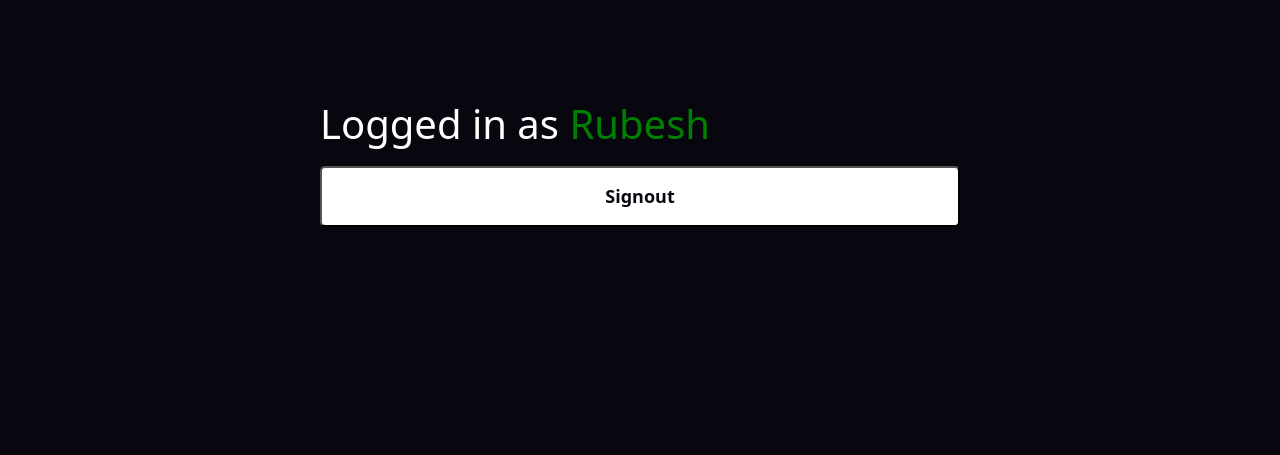
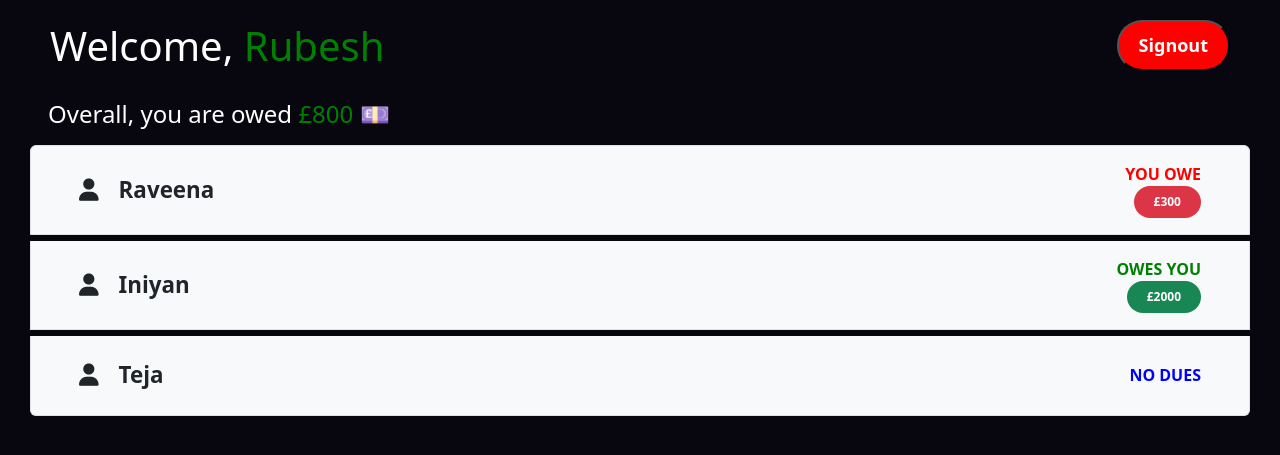
Before and after one commit to RubeshChandar/split-wisely, a Django app: page / in a window 1280 px wide. Shown: the top 455 px of the page. Run offline with Django 5.2, Linux system fonts and the light colour scheme; a user stored in the database is signed in; data comes from the database, SQL or seed files in the repository; both versions use the stored data as it was after the commit; some libraries are stand-ins or nearby versions.

Commit message:
some design changes

```diff
--- a/split/static/split/index.css
+++ b/split/static/split/index.css
@@ -1,20 +1,63 @@
-h1 {
-    color: white;
+.fixed-top {
+    background-color: #080710 !important;
+    padding: 20px 50px;
+    max-height: 100px;
+}
+
+.overall {
     margin-top: 100px;
 }
 
-h1>span {
+h1,
+h4 {
+    color: white;
+}
+
+h1 {
+    height: 100%;
+    margin-bottom: 0;
+}
+
+h1>span,
+h4>span {
     color: green;
 }
 
 button {
-    margin-top: 10px;
-    width: 100%;
+    height: 100%;
     background-color: #ffffff;
     color: #080710;
-    padding: 15px 0;
+    padding: 10px 20px;
     font-size: 18px;
     font-weight: 600;
-    border-radius: 5px;
+    border-radius: 25px;
     cursor: pointer;
 }
+
+.list-group {
+    padding: 5px 30px;
+}
+
+.list-group-item {
+    min-height: 80px;
+    background-color: #f8f9fa;
+    margin: 3px 0px;
+}
+
+.list-group-item:hover {
+    cursor: pointer;
+    background-color: #e9ecef;
+}
+
+.first {
+    font-weight: bold;
+    font-size: 1.4rem;
+}
+
+.first i {
+    margin-right: 20px;
+}
+
+.second>span {
+    padding: 10px 20px;
+}
--- a/split/templates/split/index.html
+++ b/split/templates/split/index.html
@@ -7,10 +7,54 @@
 {% endblock css %}
 
 {% block content %}
-<div class="col-md-6 offset-md-3">
-    <h1>Logged in as <span>{{username|title}}</span></h1>
-    <a href="{% url "signout" %}">
-        <button>Signout</button>
+
+<div class="d-flex justify-content-between align-items-center fixed-top">
+    <h1>Welcome, <span>{{username|title}}</span></h1>
+
+    <a href="{% url "signout" %}" style="margin-left:8px">
+        <button style="background-color:red;color:white">Signout</button>
     </a>
 </div>
+
+<div class="overall px-5">
+    <h4 class='mt-5'> Overall, you are owed <span>{{amount}}</span> 💷</h4>
+</div>
+
+<ul class="list-group">
+    <li class="list-group-item d-flex justify-content-between px-5 py-3">
+        <div class="first d-flex align-items-center">
+            <i class="fa-solid fa-user"></i>
+            Raveena
+        </div>
+        <div class="second d-flex align-items-end flex-column">
+            <div class="text-center m-auto" style="width: 100%;font-weight:bold;color:red">
+                YOU OWE
+            </div>
+            <span class="badge rounded-pill text-bg-danger">£300</span>
+        </div>
+    </li>
+    <li class="list-group-item d-flex justify-content-between px-5 py-3">
+        <div class="first d-flex align-items-center">
+            <i class="fa-solid fa-user"></i>
+            Iniyan
+        </div>
+        <div class="second d-flex align-items-end flex-column">
+            <div class="text-center m-auto" style="width: 100%;font-weight:bold;color:green">
+                OWES YOU
+            </div>
+            <span class="badge rounded-pill text-bg-success">£2000</span>
+        </div>
+    </li>
+    <li class="list-group-item d-flex justify-content-between px-5 py-3">
+        <div class="first d-flex align-items-center">
+            <i class="fa-solid fa-user"></i>
+            Teja
+        </div>
+        <div class="second d-flex align-items-end flex-column">
+            <div class="text-center m-auto" style="width: 100%;font-weight:bold;color:blue">
+                NO DUES
+            </div>
+        </div>
+    </li>
+</ul>
 {% endblock content %}
--- a/split/urls.py
+++ b/split/urls.py
@@ -1,5 +1,5 @@
 from django.urls import path
 from . import views
 urlpatterns = [
-    path("", views.check, name="home"),
+    path("", views.home, name="home"),
 ]
--- a/split/views.py
+++ b/split/views.py
@@ -6,8 +6,8 @@ User = get_user_model()
 
 
 @login_required
-def check(request):
+def home(request):
     user = request.user
     if user in User.objects.all():
         print("In the records")
-    return render(request, "split/index.html", {"username": user.username})
+    return render(request, "split/index.html", {"username": user.username, "amount": "£800"})
```
Also changed, not shown: db.sqlite3.
